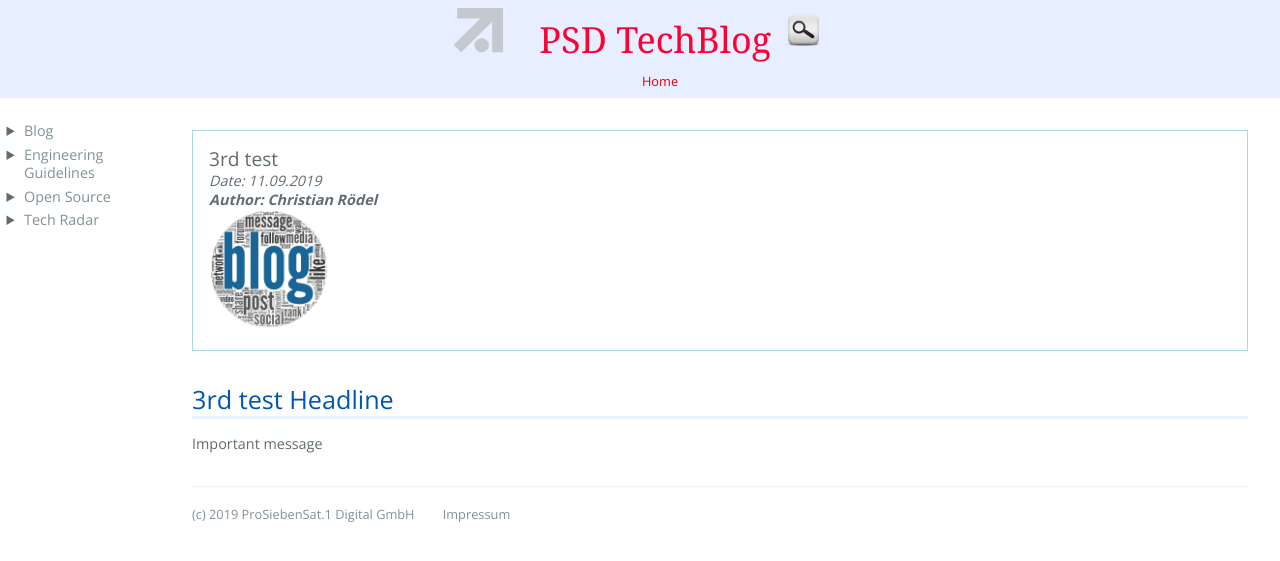
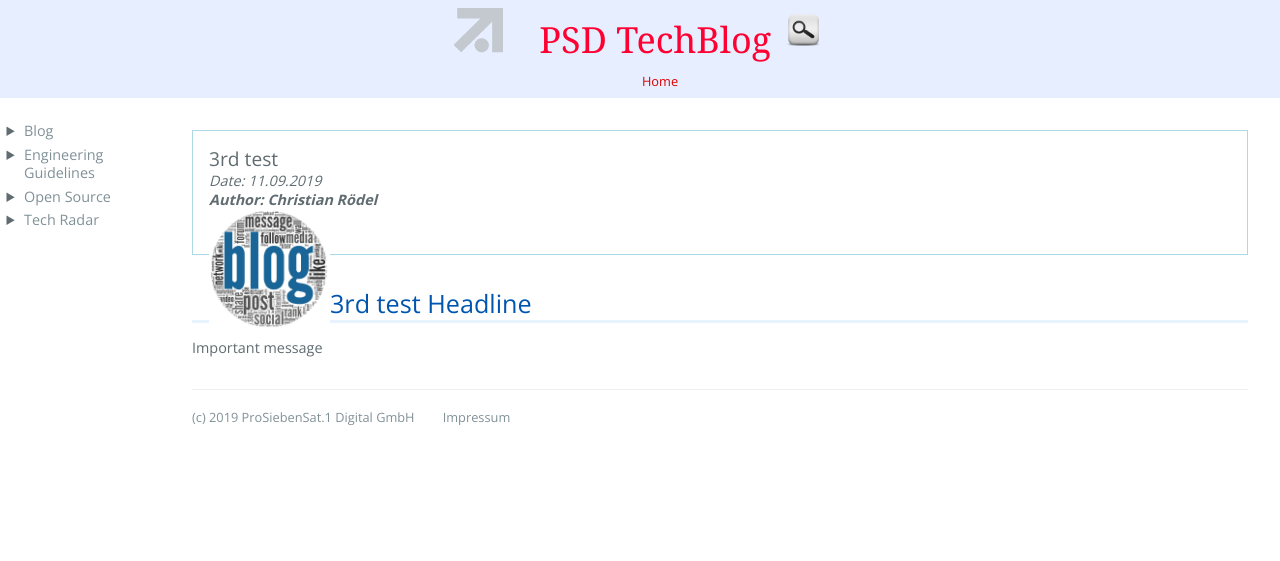
Before and after one commit to croedel/PSD-blog, a Jekyll site: the page built from _posts/2019-09-11-test3.md, in a window 1280 px wide. Shown: the top 561 px of the page. Built offline with Jekyll 4.4.1, drawn with Linux system fonts in a browser that asks for light colours.

Commit message:
Update style.scss

```diff
--- a/assets/css/style.scss
+++ b/assets/css/style.scss
@@ -307,11 +307,12 @@ a:hover { text-decoration: underline; }
 .post-teaser .title { font-size: 1.1rem; margin: 0rem; }
 .post-teaser .date { font-style: italic; margin: 0rem; }
 .post-teaser .author { font-style: italic; font-weight:bold; margin: 0rem; }
-.post-teaser .image { height: 90px; margin: 0rem 1rem 1rem 0rem; float: left}
+.post-teaser .image { height: 90px; margin: 0rem 1rem 1rem 0rem; float: left; }
 .post-teaser .excerpt { margin: 0rem 1rem 0rem 0rem;}
 
 .post-header { margin: 0rem; padding: 1rem; border: 1px solid lightblue; min-height: 125px; }
 .post-header .title { font-size: 1.2rem; margin: 0rem; }
 .post-header .date { font-style: italic; margin: 0rem; }
 .post-header .author { font-style: italic; font-weight:bold; margin: 0rem; }
-.post-header .image { height: 120px; margin: 0rem; }
+.post-header .image { height: 120px; margin: 0rem; float: left;}
+.post-header .excerpt { margin: 0rem 1rem 0rem 0rem;}
```
